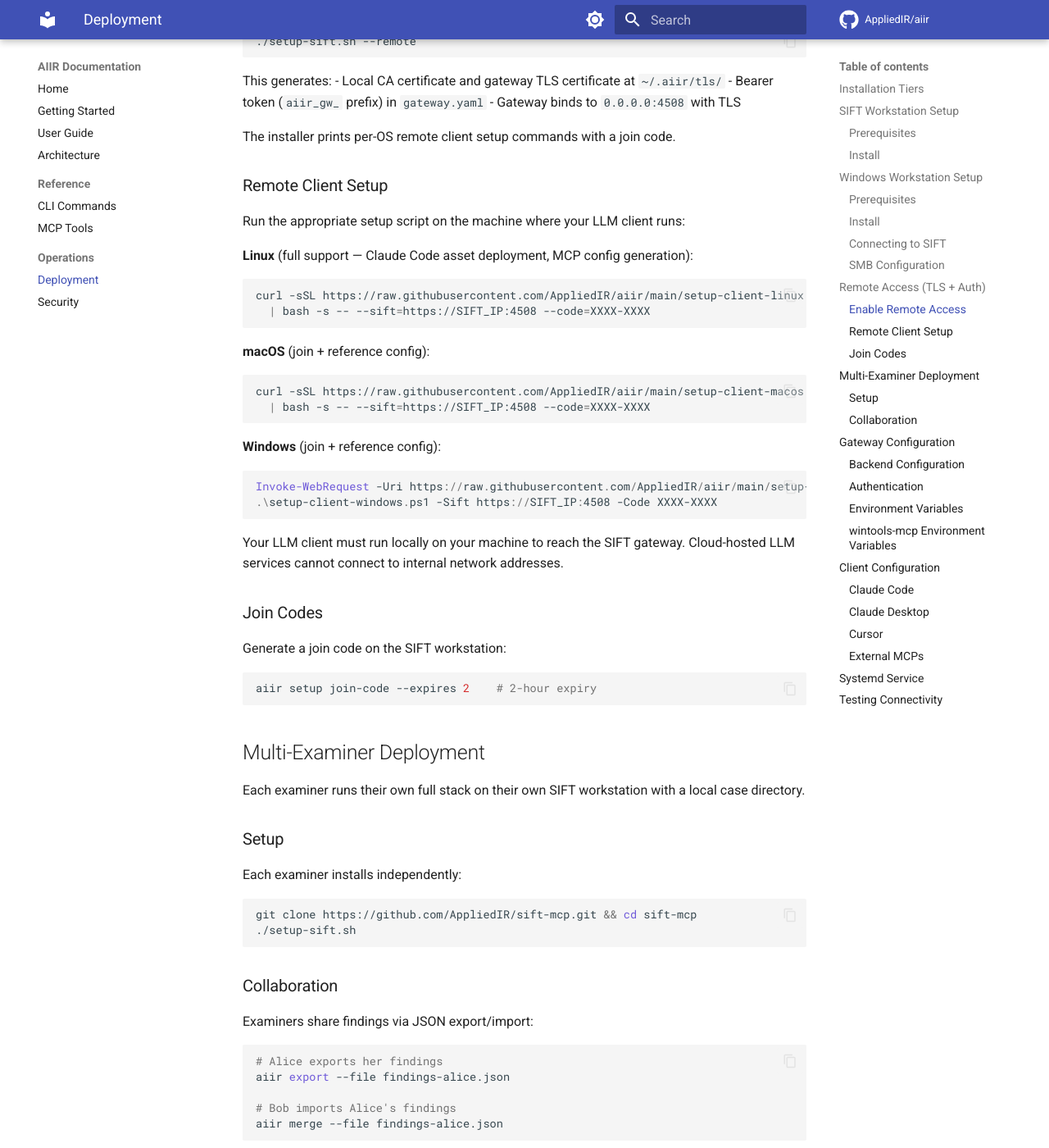
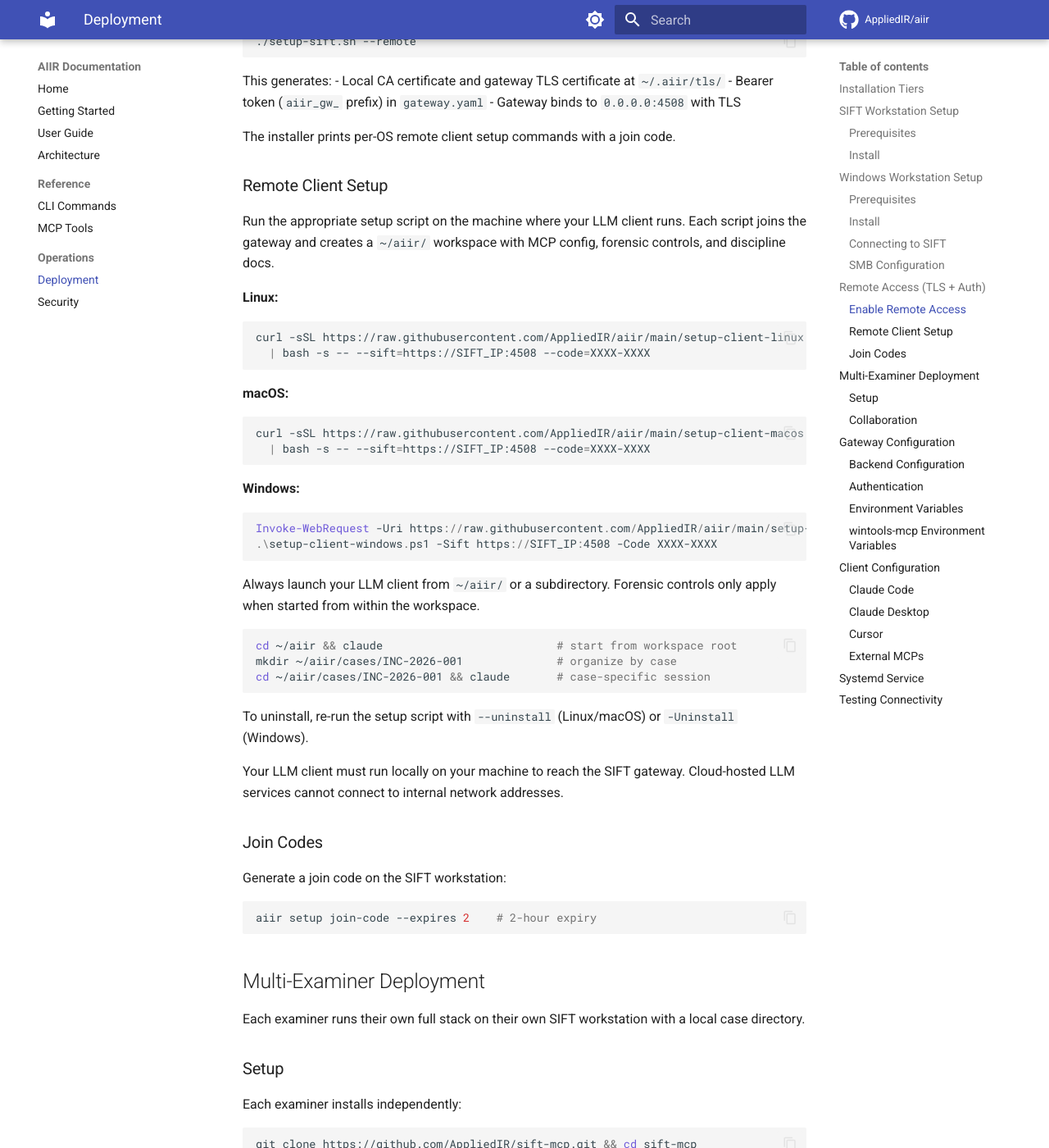
Before and after one commit to AppliedIR/aiir, an MkDocs documentation site: the page built from docs/deployment.md, in a window 1280 px wide and 1400 px high, scrolled down 2251 px. Shown: the whole window at 82% size. Built offline with MkDocs 1.6.1 and Material for MkDocs 9.7.7, drawn with Linux system fonts in a browser that asks for light colours; comment, search, counter and statistics services are not loaded.

Commit message:
Update docs for ~/aiir/ workspace deployment and remove external MCPs from uninstall set

````diff
--- a/docs/deployment.md
+++ b/docs/deployment.md
@@ -105,25 +105,35 @@
 
 ### Remote Client Setup
 
-Run the appropriate setup script on the machine where your LLM client runs:
+Run the appropriate setup script on the machine where your LLM client runs. Each script joins the gateway and creates a `~/aiir/` workspace with MCP config, forensic controls, and discipline docs.
 
-**Linux** (full support — Claude Code asset deployment, MCP config generation):
+**Linux:**
 ```bash
 curl -sSL https://raw.githubusercontent.com/AppliedIR/aiir/main/setup-client-linux.sh \
   | bash -s -- --sift=https://SIFT_IP:4508 --code=XXXX-XXXX
 ```
 
-**macOS** (join + reference config):
+**macOS:**
 ```bash
 curl -sSL https://raw.githubusercontent.com/AppliedIR/aiir/main/setup-client-macos.sh \
   | bash -s -- --sift=https://SIFT_IP:4508 --code=XXXX-XXXX
 ```
 
-**Windows** (join + reference config):
+**Windows:**
 ```powershell
 Invoke-WebRequest -Uri https://raw.githubusercontent.com/AppliedIR/aiir/main/setup-client-windows.ps1 -OutFile setup-client-windows.ps1
 .\setup-client-windows.ps1 -Sift https://SIFT_IP:4508 -Code XXXX-XXXX
 ```
+
+Always launch your LLM client from `~/aiir/` or a subdirectory. Forensic controls only apply when started from within the workspace.
+
+```bash
+cd ~/aiir && claude                          # start from workspace root
+mkdir ~/aiir/cases/INC-2026-001              # organize by case
+cd ~/aiir/cases/INC-2026-001 && claude       # case-specific session
+```
+
+To uninstall, re-run the setup script with `--uninstall` (Linux/macOS) or `-Uninstall` (Windows).
 
 Your LLM client must run locally on your machine to reach the SIFT gateway. Cloud-hosted LLM services cannot connect to internal network addresses.
 
````
Also changed, not shown: README.md (+18 -6 lines).
